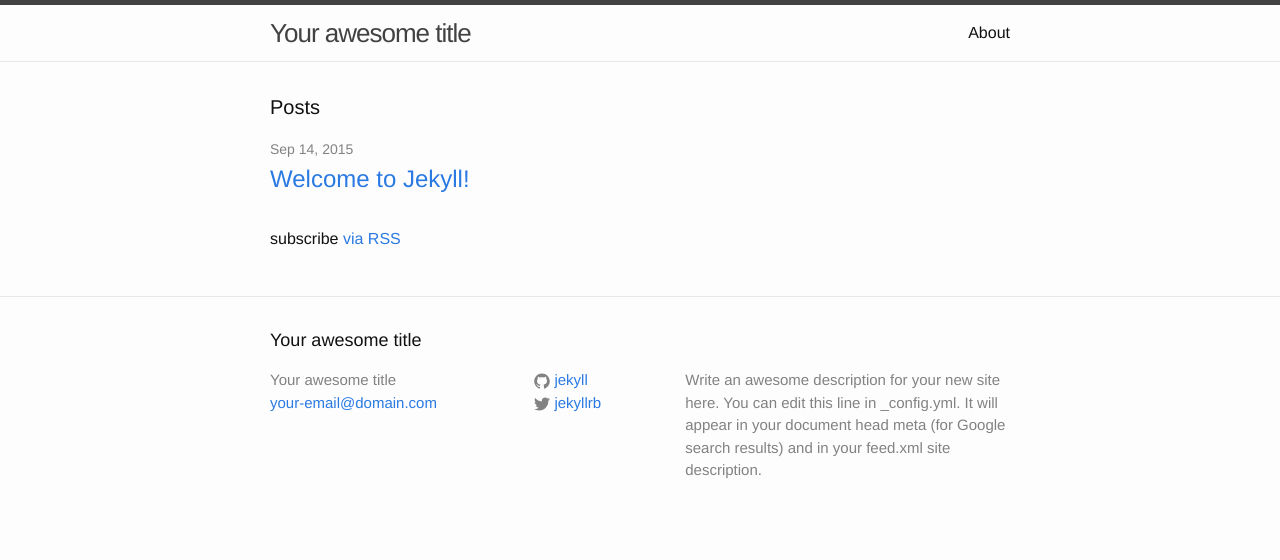
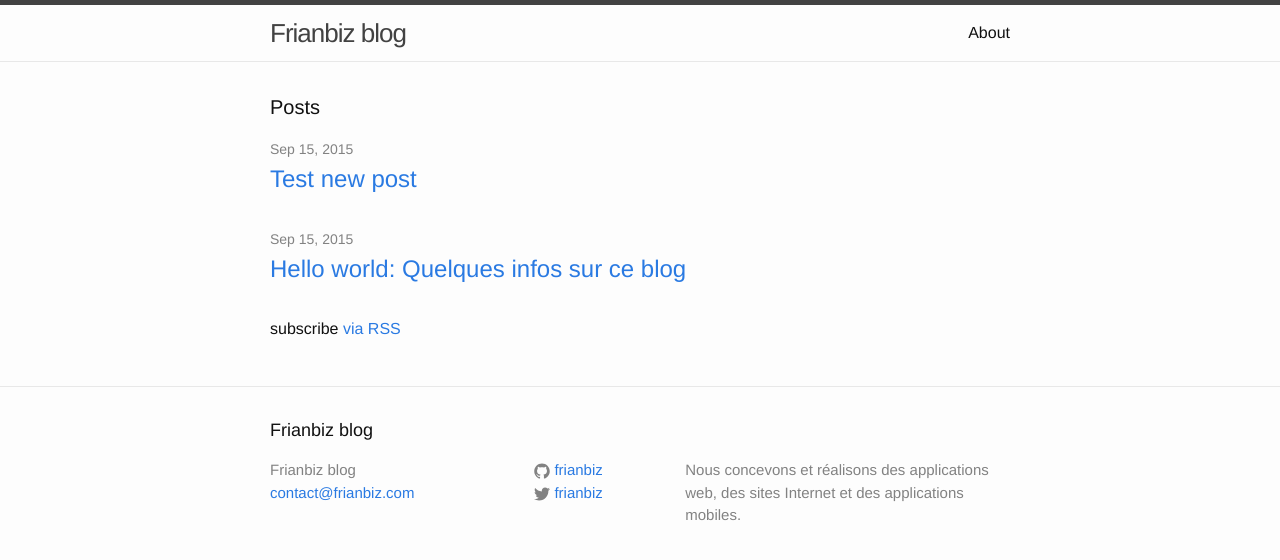
Before and after one commit to Frianbiz/frianbiz.github.io, a Jekyll site: the page built from index.html, in a window 1280 px wide. Shown: the top 560 px of the page. Built offline with Jekyll 4.4.1, drawn with Linux system fonts in a browser that asks for light colours.

Commit message:
Add new post

```diff
--- a/_config.yml
+++ b/_config.yml
@@ -1,14 +1,13 @@
 # Site settings
-title: Your awesome title
-email: your-email@domain.com
+title: Frianbiz  blog
+email: contact@frianbiz.com
 description: > # this means to ignore newlines until "baseurl:"
-  Write an awesome description for your new site here. You can edit this
-  line in _config.yml. It will appear in your document head meta (for
-  Google search results) and in your feed.xml site description.
+  Nous concevons et réalisons des applications web, des sites Internet et des
+  applications mobiles.
 baseurl: "" # the subpath of your site, e.g. /blog/
 url: "http://yourdomain.com" # the base hostname & protocol for your site
-twitter_username: jekyllrb
-github_username:  jekyll
+twitter_username: frianbiz
+github_username:  frianbiz
 
 # Build settings
 markdown: kramdown
--- /dev/null
+++ b/_posts/2015-09-14-hello-world.markdown
@@ -0,0 +1,8 @@
+---
+layout: post
+title:  "Hello world: Quelques infos sur ce blog"
+date:   2015-09-15 09:06:26
+categories: jekyll update
+---
+
+Ce blog est public, il fonctionne grâce à [Jekyll](http://jekyllrb.com/) avec [GitHub Pages](https://help.github.com/articles/what-are-github-pages/)
--- /dev/null
+++ b/_posts/2015-09-15-test.markdown
@@ -0,0 +1,8 @@
+---
+layout: post
+title:  "Test new post"
+date:   2015-09-15 09:06:26
+categories: jekyll update
+---
+
+#test...
```
Also changed, not shown: _posts/2015-09-14-welcome-to-jekyll.markdown (deleted, +0 -25 lines), about.md (+3 -4 lines).
